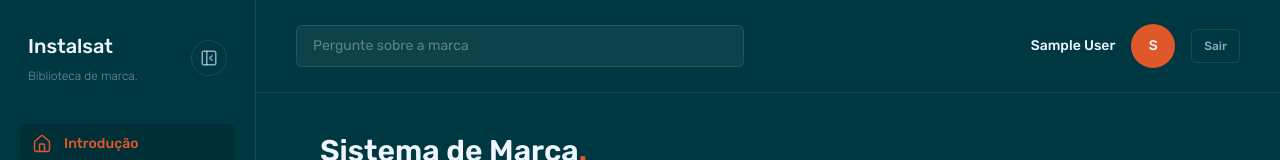
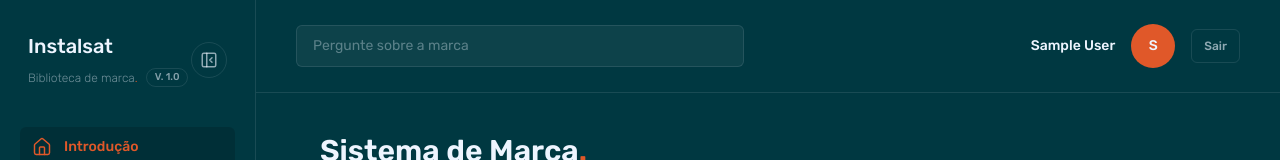
Before and after one commit to instalsat20-cpu/instalsat-marca, a Next.js app: page / in a window 1280 px wide. Shown: the top 160 px of the page. Built offline with nearby package versions, Linux system fonts and the light colour scheme; no server answers; the database is empty; sample sign-in values are in the browser's storage.

Commit message:
Simplify portal sidebar

```diff
--- a/src/app/(portal)/layout.tsx
+++ b/src/app/(portal)/layout.tsx
@@ -25,6 +25,7 @@ export default async function PortalLayout({
         permissions={user.permissions}
         logoUrlDark={settings?.logoUrlDark ?? null}
         brandName={settings?.brandName ?? "Instalsat"}
+        version={settings?.version ?? "V. 1.0"}
       />
       <div className="flex min-h-screen flex-1 flex-col">
         <Topbar
--- a/src/components/sidebar.tsx
+++ b/src/components/sidebar.tsx
@@ -15,11 +15,13 @@ export function Sidebar({
   permissions,
   logoUrlDark,
   brandName,
+  version,
 }: {
   role: string;
   permissions: string[];
   logoUrlDark: string | null;
   brandName: string;
+  version: string;
 }) {
   const pathname = usePathname();
   const [collapsed, setCollapsed] = useState(false);
@@ -44,9 +46,14 @@ export function Sidebar({
             ) : (
               <p className="text-xl font-medium text-bruma-light">{brandName}</p>
             )}
-            <p className="mt-2 text-xs font-light text-bruma-light/45">
-              Biblioteca de marca<span className="text-brasa">.</span>
-            </p>
+            <div className="mt-2 flex items-center gap-2 text-xs font-light text-bruma-light/45">
+              <span>
+                Biblioteca de marca<span className="text-brasa">.</span>
+              </span>
+              <span className="rounded-full border border-bruma-light/10 px-2 py-0.5 text-[10px] font-medium text-bruma-light/55">
+                {version}
+              </span>
+            </div>
           </div>
         )}
 
@@ -151,19 +158,6 @@ export function Sidebar({
         })}
       </nav>
 
-      {!collapsed && hasPermission(user, "assistente_ia") && (
-        <div className="mt-6 shrink-0 rounded-3xl bg-brasa p-6">
-          <p className="text-base font-medium leading-snug text-bruma-light">
-            Converse com o assistente de marca
-          </p>
-          <Link
-            href="/assistente"
-            className="mt-4 inline-block rounded-xl bg-bruma-light px-4 py-2 text-xs font-medium text-petroleo transition hover:opacity-90"
-          >
-            Abrir assistente
-          </Link>
-        </div>
-      )}
     </aside>
   );
 }
```
